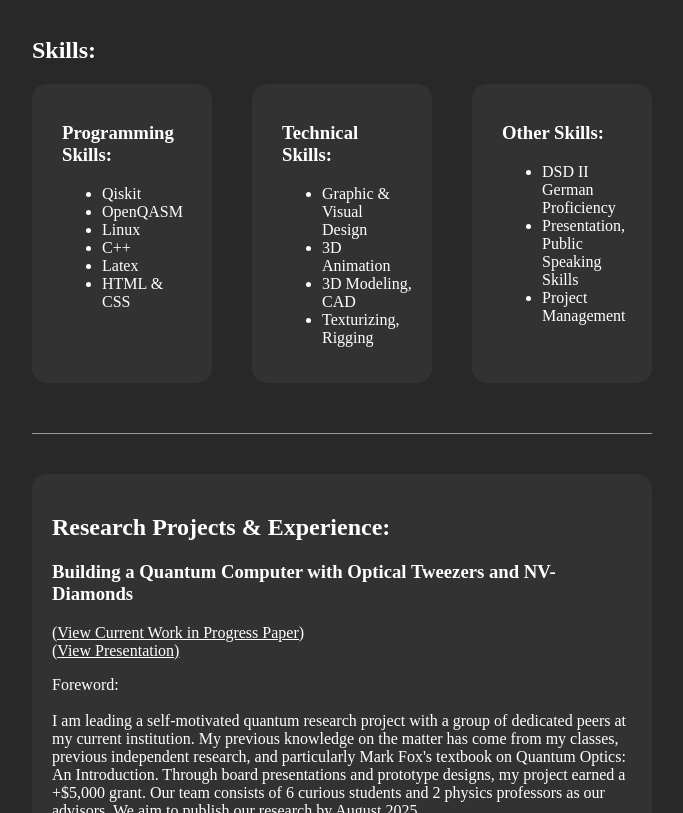
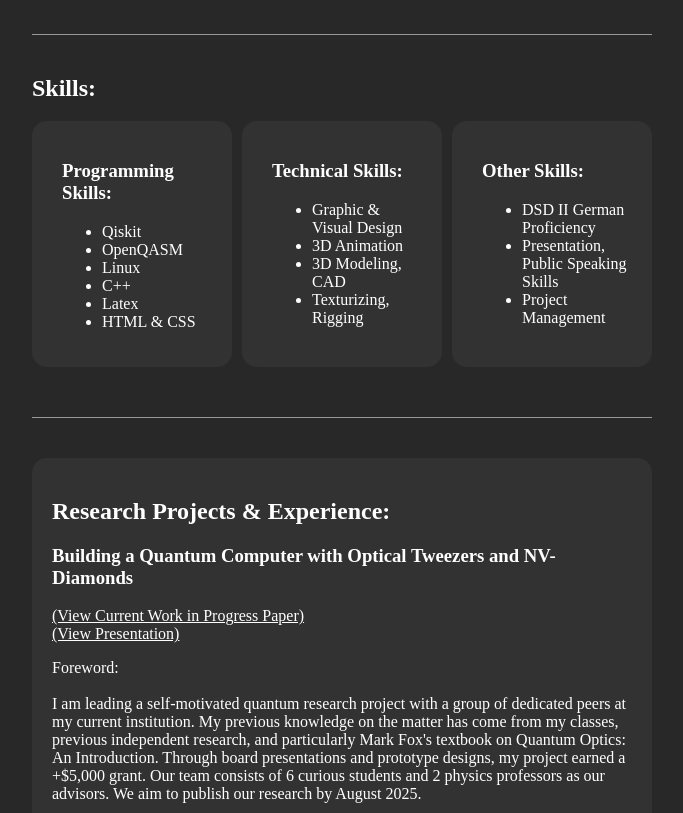
Before and after one commit to OnekaSingh/onekasingh.github.io, a plain HTML site: page index.html in a window 1280 px wide. Shown: the part 1137-1950 px from the top of the page, without its empty margins (298-981 px from the left). Drawn offline with Linux system fonts and the light colour scheme.

Commit message:
Update index.html

```diff
--- a/index.html
+++ b/index.html
@@ -63,6 +63,7 @@
 
 <body>
 		<h1> Oneka Singh </h1>
+		<p>onekasingh@gmail.com</p>
 		<h2> Cover Statement: </h2>
 		<p> I have an unwavering passion for studying quantum computing, having self-studied basic concepts in the field for the past 4 years (seeing how Dirac mathematics and the principles of quantum mechanics apply to gates and algorithms, and running these programs on real IBM quantum hardware). I will be finishing my B.S. in Physics at UCLA in 2027, but have extensively begun studying in quantum disciplines: I am leading a research project in quantum computing, and have experience programming and working extensively with Qiskit. Currently, I am leading a research project at my institution, and we are building an optical tweezer-trapped quantum computer with NV Diamonds. With the experience and skills I have acquired, I have established the skillset I believe can meaningfully contribute to larger projects. I want to gain more experience working in the quantum computing field, and am seeking an unpaid internship or research opportunities. I am looking for opportunities that range from 4 - 6 weeks during the months of June, July, and August, but I am flexible. I have the most experience in quantum optics experiments and hardware, but have a foundational understanding of quantum programming
 		quantum theory, algorithms, and how qubits work. As an undergraduate student, my primary focus on quantum computing is still ambiguous, so I am interested in a large scope of the disciplines within the field.
@@ -99,7 +100,7 @@
 		</section>
 		<hr>
 		<h2> Skills: </h2>
-		<section style="display: flex;  gap: 20px;">
+		<section style="display: flex;  gap: 5px;">
 		<div style="flex: 1; padding-left: 30px;">
 			<h3> Programming Skills: </h3>
 				<ul>
```
